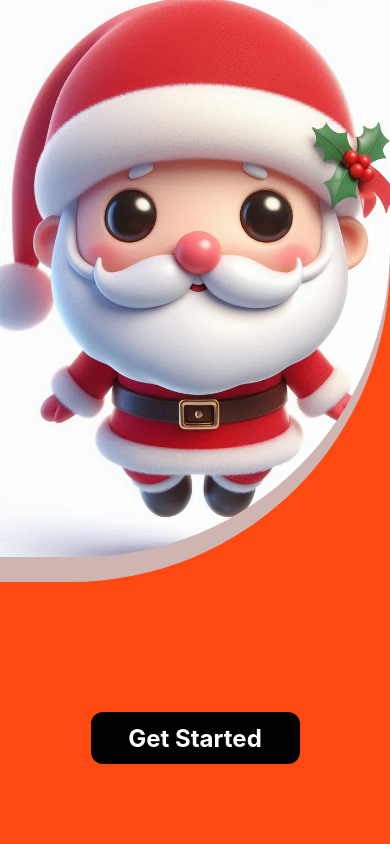
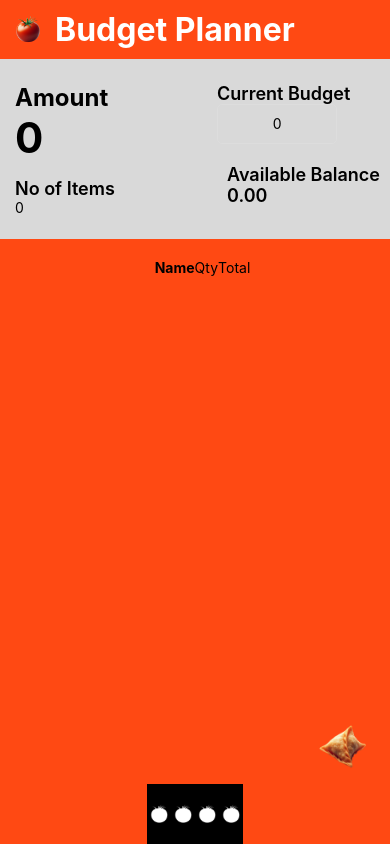
Before and after one commit to ousl-groupE5-ExpiryInspector/ExpiryInspector, a React Native app in the folder Frontend/: screen /Budget in a window 390 px wide. Before the commit this address had no page. Built offline with nearby package versions, Linux system fonts and the light colour scheme.

Commit message:
Budget planner page created
UI created
Basic calculation logic implemented
No database connection, or save option
fixes #9

```diff
--- a/Frontend/App.js
+++ b/Frontend/App.js
@@ -12,6 +12,7 @@ import InventoryExpired from './src/screens/Inventory_Expired';
 import InventoryOutOFStock from './src/screens/Inventory_OutOfStock';
 import ItemList from './src/screens/ItemList';
 import ItemDetail from './src/screens/ItemDetail';
+import BudgetScreen from './src/screens/BudgetPlanner';
 
 
 const stack = createNativeStackNavigator();
@@ -33,6 +34,7 @@ const App=()=> {
 
       <stack.Screen name={'ItemList'} component={ItemList} options={{ headerShown: false }}/>
       <stack.Screen name={'ItemDetail'} component={ItemDetail} options={{ headerShown: false }}/>
+      <stack.Screen name={'Budget'} component={BudgetScreen} options={{ headerShown: false }}/>
 
 
     </stack.Navigator>
--- a/Frontend/src/components/navigationBar.js
+++ b/Frontend/src/components/navigationBar.js
@@ -8,7 +8,7 @@ export default function NavBar({ navigation }) {
       <TouchableOpacity style={styles.navItem} onPress={() => navigation.navigate('Dashboard')}>
         <Image source={require('../../assets/BackArrow_icon.png')} style={styles.navIcon} />
       </TouchableOpacity>
-      <TouchableOpacity style={styles.navItem} onPress={() => navigation.navigate('Dashboard')}>
+      <TouchableOpacity style={styles.navItem} onPress={() => navigation.navigate('Budget')}>
         <Image source={require('../../assets/BackArrow_icon.png')} style={styles.navIcon} />
       </TouchableOpacity>
       <TouchableOpacity style={styles.navItem} onPress={() => navigation.navigate('Dashboard')}>
--- /dev/null
+++ b/Frontend/src/screens/BudgetPlanner.js
@@ -0,0 +1,262 @@
+import React, { useState } from 'react';
+import { View, Text, FlatList, StyleSheet, TouchableOpacity, Alert, Modal, TextInput, Image } from 'react-native';
+import BackgroundFlex from '../components/BackgroundFlex';
+import HeaderWithIcon from '../components/HeaderWithIcon';
+import Title3 from '../components/Title3';
+import Title2 from '../components/Title2';
+import CoverNums from '../components/CoverNums';
+import NavBar from '../components/navigationBar';
+
+export default function BudgetScreen({ navigation }) {
+  const [items, setItems] = useState([]);
+  const [showModal, setShowModal] = useState(false); // State to control modal
+  const [newItem, setNewItem] = useState({ name: '', qty: '', price: '' }); // State for new item
+  const [maxBudget, setMaxBudget] = useState(0);
+  const [totalValue, setTotalValue] = useState(0);
+
+  // Calculate available balance
+  const availableBalance = maxBudget - totalValue;
+
+  // Add a new item to the list
+  const addItem = () => {
+    if (newItem.name && newItem.qty && newItem.price) {
+      const newItemWithTotal = { ...newItem, id: items.length + 1, total: parseFloat(newItem.price) * parseFloat(newItem.qty) };
+      setItems([...items, newItemWithTotal]);
+
+      // Update total value with the new item's total price
+      const newTotalValue = totalValue + newItemWithTotal.total;
+      setTotalValue(newTotalValue);
+
+      setNewItem({ name: '', qty: '', price: '' }); // Reset the form
+      setShowModal(false); // Close the modal
+    } else {
+      Alert.alert('Error', 'Please fill in all fields');
+    }
+  };
+
+  // Delete selected item
+  const deleteItem = (id) => {
+    Alert.alert(
+      "Delete Item",
+      "Are you sure you want to delete this item?",
+      [
+        { text: "Cancel", style: "cancel" },
+        { text: "OK", onPress: () => {
+          const filteredItems = items.filter(item => item.id !== id);
+          const deletedItem = items.find(item => item.id === id);
+          setItems(filteredItems);
+          setTotalValue(totalValue - deletedItem.total); // Update total value
+        }}
+      ]
+    );
+  };
+
+  // Render each item with 'name', 'QTY', 'Total'
+  const renderItem = ({ item }) => (
+    <TouchableOpacity onPress={() => {}}>
+      <View style={styles.item}>
+        <Text style={styles.col1}>{item.name}</Text>
+        <Text style={styles.col2}>{item.qty}</Text>
+        <Text style={styles.col3}>{item.total.toFixed(2)}</Text>
+        <TouchableOpacity style={styles.col4} name="delete" color="red" onPress={() => deleteItem(item.id)}>
+          <Image  source={require('../../assets/Delete_icon.png')}
+          style={{width:25, height:25}}
+           />
+        </TouchableOpacity>
+      </View>
+    </TouchableOpacity>
+  );
+
+  return (
+    <BackgroundFlex>
+      <HeaderWithIcon title="Budget Planner"
+        MoveTo='Dashboard'
+        navigation={navigation} />
+
+      {/* Ribbon Section */}
+      <View style={styles.ribbonContainer}>
+        <View style={{padding:15}}>
+          <Title2>Amount</Title2>
+          <CoverNums >{totalValue}</CoverNums>
+          <View style={{marginTop:15}}>
+            <Title3>No of Items</Title3>
+            <Text>{items.length}</Text>
+          </View>
+
+        </View>
+        <View>
+
+        </View>
+        <View style={styles.budgetColumn}>
+          <Title3>Current Budget</Title3>
+          <TextInput
+            style={styles.budgetInput}
+            placeholder="Current Budget"
+            keyboardType="numeric"
+            value={maxBudget.toString()}
+            onChangeText={text => setMaxBudget(parseFloat(text) || 0)}
+          />
+          <View style={{ padding: 10 }}>
+            <Title3>Available Balance</Title3>
+            <Title3>{availableBalance.toFixed(2)}</Title3>
+          </View>
+        </View>
+      </View>
+
+      {/* List Header */}
+      <View style={styles.itemTopic}>
+        <Text style={styles.col1}>Name</Text>
+        <Text style={styles.col2}>Qty</Text>
+        <Text style={styles.col3}>Total</Text>
+        <Text style={styles.col4}></Text>
+      </View>
+
+      <FlatList
+        data={items}
+        keyExtractor={(item) => item.id.toString()}
+        renderItem={renderItem}
+        contentContainerStyle={styles.listContainer}
+      />
+
+      <TouchableOpacity style={styles.addButton} onPress={() => setShowModal(true)}>
+        <Image source={require('../../assets/Add_icon.png')} style={styles.iconadd} />
+      </TouchableOpacity>
+
+      <NavBar navigation={navigation} />
+
+      {/* Modal for adding new item */}
+      <Modal visible={showModal} transparent={true} animationType="slide">
+        <View style={styles.modalView}>
+          <Text style={styles.modalTitle}>Add New Item</Text>
+          <TextInput
+            style={styles.input}
+            placeholder="Item Name"
+            value={newItem.name}
+            onChangeText={text => setNewItem({ ...newItem, name: text })}
+          />
+          <TextInput
+            style={styles.input}
+            placeholder="Quantity"
+            keyboardType="numeric"
+            value={newItem.qty}
+            onChangeText={text => setNewItem({ ...newItem, qty: text })}
+          />
+          <TextInput
+            style={styles.input}
+            placeholder="Price"
+            keyboardType="numeric"
+            value={newItem.price}
+            onChangeText={text => setNewItem({ ...newItem, price: text })}
+          />
+          <TouchableOpacity style={styles.modalButton} onPress={addItem}>
+            <Text style={styles.buttonText}>Add Item</Text>
+          </TouchableOpacity>
+          <TouchableOpacity style={styles.modalButton} onPress={() => setShowModal(false)}>
+            <Text style={styles.buttonText}>Cancel</Text>
+          </TouchableOpacity>
+        </View>
+      </Modal>
+    </BackgroundFlex>
+  );
+}
+
+const styles = StyleSheet.create({
+  item: {
+    flexDirection: 'row',
+    justifyContent: 'space-between',
+    backgroundColor: '#FFD1C4',
+    alignItems: 'center',
+    width: '100%',
+    paddingLeft: 15,
+    marginBottom: 15,
+    borderRadius: 10,
+    height: 50,
+  },
+
+  itemTopic: {
+    flexDirection: 'row',
+    justifyContent: 'space-between',
+    paddingLeft: 15,
+    marginBottom: 15,
+  },
+  col1: { flex: 4, fontWeight: 'bold' },
+  col2: { flex: 2 },
+  col3: { flex: 3 },
+  col4: { flex: 1 },
+
+  listContainer: {
+    paddingHorizontal: 10,
+  },
+
+  ribbonContainer: {
+    flexDirection: 'row',
+    justifyContent: 'space-between',
+    alignItems: 'center',
+    resizeMode: 'cover',
+    height: 180,
+    width: '100%',
+    backgroundColor: '#D9D9D9',
+    marginBottom: 20,
+  },
+  budgetColumn: {
+    flexDirection: 'column',
+    justifyContent: 'flex-start',
+    alignItems: 'flex-start',
+    paddingRight: 0,
+  },
+  budgetInput: {
+    height: 40,
+    width: 120,
+    borderColor: '#ddd',
+    borderWidth: 1,
+    marginBottom: 10,
+    padding: 10,
+    borderRadius: 5,
+    textAlign: 'center',
+  },
+  addButton: {
+    position: 'absolute',
+    bottom: 20,
+    right: 20,
+  },
+  iconadd: {
+    width: 54,
+    height: 54,
+    marginBottom: 50,
+  },
+  modalView: {
+    backgroundColor: 'white',
+    margin: 20,
+    padding: 20,
+    borderRadius: 10,
+    shadowColor: '#000',
+    shadowOpacity: 0.5,
+    shadowRadius: 10,
+    elevation: 10,
+  },
+  modalTitle: {
+    fontSize: 20,
+    fontWeight: 'bold',
+    marginBottom: 20,
+  },
+  input: {
+    height: 40,
+    borderColor: '#ddd',
+    borderWidth: 1,
+    marginBottom: 10,
+    padding: 10,
+    borderRadius: 5,
+  },
+  modalButton: {
+    backgroundColor: '#28a745',
+    padding: 10,
+    marginTop: 10,
+    borderRadius: 5,
+    alignItems: 'center',
+  },
+  buttonText: {
+    color: 'white',
+    fontSize: 16,
+  },
+
+});
--- a/Frontend/src/screens/Dashboard.js
+++ b/Frontend/src/screens/Dashboard.js
@@ -1,5 +1,7 @@
 import React from 'react';
 import { View, Text, StyleSheet, TouchableOpacity } from 'react-native';
+import BackgroundFlex from '../components/BackgroundFlex';
+import NavBar from '../components/navigationBar';
 
 export default function Dashboard({navigation}) {
 
@@ -9,9 +11,13 @@ export default function Dashboard({navigation}) {
   const moveInventory = () =>{
     navigation.navigate('InventoryAvailable');
   };
+  const moveBudget = () =>{
+    navigation.navigate('Budget');
+  };
 
   return (
-    <View style={styles.container}>
+    <BackgroundFlex>
+      <View style={styles.container}>
       <Text style={styles.header}>Welcome to the Dashboard ss</Text>
 
       <TouchableOpacity onPress={handleUser}>
@@ -24,7 +30,18 @@ export default function Dashboard({navigation}) {
           inventory
         </Text>
       </TouchableOpacity>
+      <TouchableOpacity onPress={moveBudget}>
+        <Text>
+          inventory
+        </Text>
+      </TouchableOpacity>
     </View>
+
+    <NavBar navigation={navigation} />
+
+
+    </BackgroundFlex>
+
   );
 }
 
--- a/Frontend/src/screens/ItemList.js
+++ b/Frontend/src/screens/ItemList.js
@@ -237,9 +237,11 @@ const styles = StyleSheet.create({
   col3: { flex: 4, justifyContent: 'center' },
   col4: { flex: 1, justifyContent: 'center' },
   col5: { flex: 1, justifyContent: 'flex-end' },
+
   listContainer: {
     paddingHorizontal: 10,
   },
+
   ribbonContainer: {
     flexDirection: 'row',
     justifyContent: 'space-between',
```
